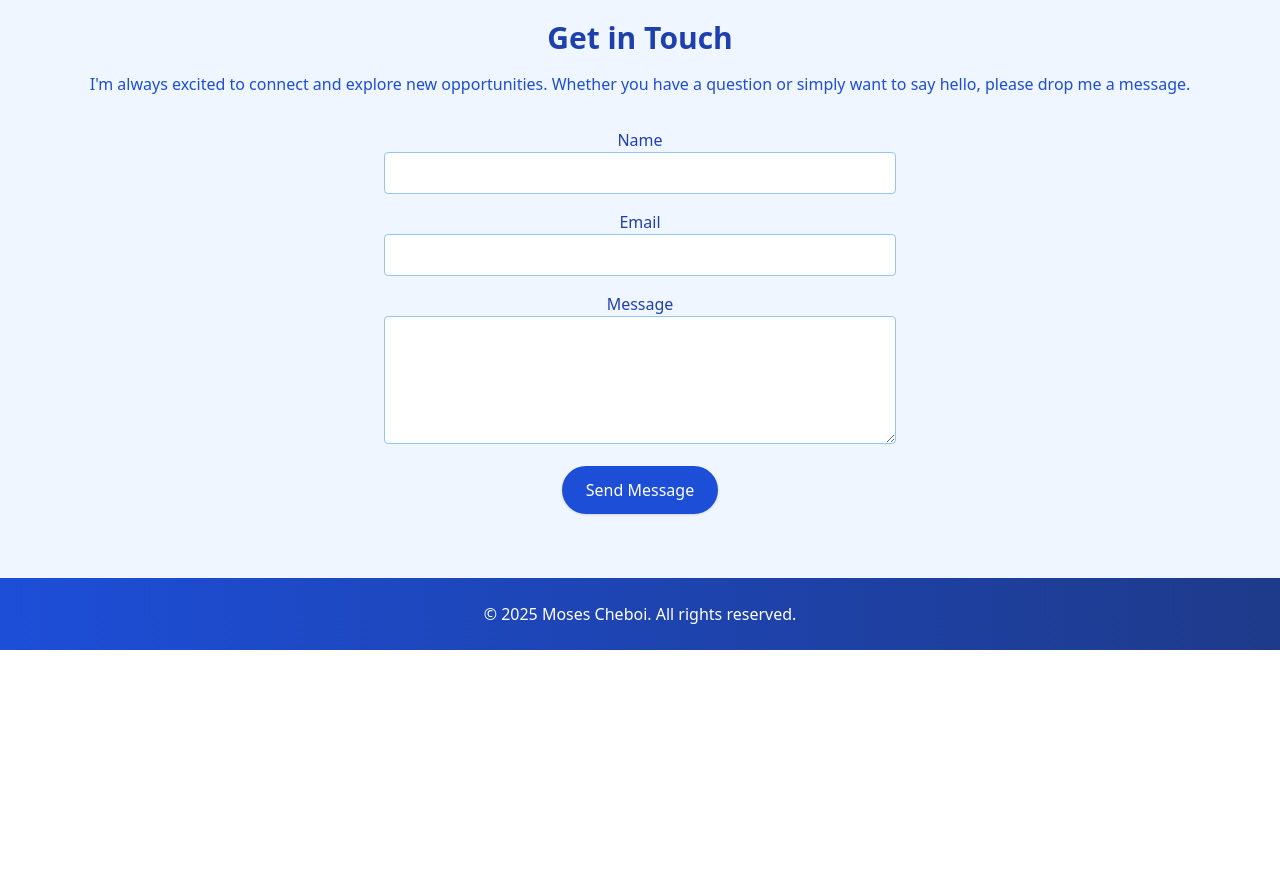
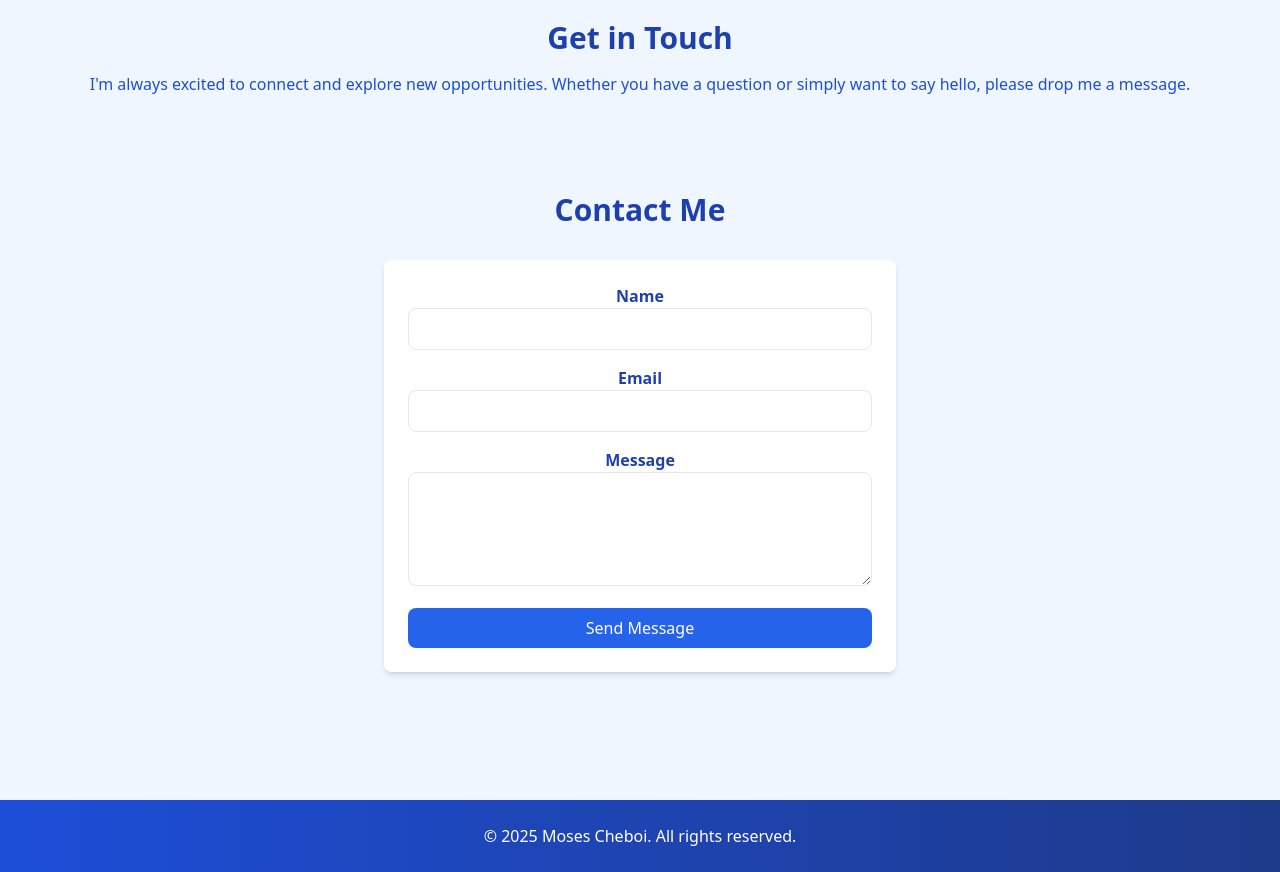
Before and after one commit to cheboi/my-website, a Next.js app: page / in a window 1280 px wide. Shown: the part 2940-3812 px from the top of the page. Before the commit the page ends 3590 px from the top, so only its background shows below. Built offline with nearby package versions, Linux system fonts and the light colour scheme.

Commit message:
feat(fixed contact api)

```diff
--- a/app/api/contact/route.ts
+++ b/app/api/contact/route.ts
@@ -1,43 +1,41 @@
 import { NextResponse } from "next/server";
 import nodemailer from "nodemailer";
 
-export async function POST(request: Request) {
+export async function POST(req: Request) {
   try {
-    const { name, email, message } = await request.json();
+    const { name, email, message } = await req.json();
+
     if (!name || !email || !message) {
-      return NextResponse.json({ error: "Missing fields" }, { status: 400 });
+      return NextResponse.json(
+        { error: "All fields are required" },
+        { status: 400 }
+      );
     }
 
     const transporter = nodemailer.createTransport({
-      host: process.env.SMTP_HOST,
-      port: Number(process.env.SMTP_PORT),
-      secure: process.env.SMTP_SECURE === "true",
+      service: "Gmail",
       auth: {
-        user: process.env.SMTP_USER,
-        pass: process.env.SMTP_PASS,
+        user: process.env.EMAIL_USER,
+        pass: process.env.EMAIL_PASS,
       },
     });
 
     const mailOptions = {
-      from: process.env.SMTP_FROM,
-      to: process.env.CONTACT_EMAIL,
+      from: email,
+      to: process.env.EMAIL_USER,
       subject: `New Contact Form Submission from ${name}`,
-      text: `You have received a new message from your portfolio contact form.
-
-Name: ${name}
-Email: ${email}
-Message: ${message}`,
+      text: `Name: ${name}\nEmail: ${email}\n\nMessage:\n${message}`,
     };
 
     await transporter.sendMail(mailOptions);
+
     return NextResponse.json(
-      { message: "Message sent successfully" },
+      { message: "Email sent successfully!" },
       { status: 200 }
     );
   } catch (error) {
-    console.error("Error sending email:", error);
     return NextResponse.json(
-      { error: "Internal Server Error" },
+      { error: "Failed to send email" },
       { status: 500 }
     );
   }
--- a/components/ContactForm.tsx
+++ b/components/ContactForm.tsx
@@ -1,16 +1,14 @@
 "use client";
 import { useState } from "react";
 
-export default function ContactForm() {
+const ContactForm = () => {
   const [formData, setFormData] = useState({
     name: "",
     email: "",
     message: "",
   });
-  const [status, setStatus] = useState<
-    "idle" | "loading" | "success" | "error"
-  >("idle");
-  const [errorMsg, setErrorMsg] = useState("");
+
+  const [status, setStatus] = useState<string | null>(null);
 
   const handleChange = (
     e: React.ChangeEvent<HTMLInputElement | HTMLTextAreaElement>
@@ -20,68 +18,90 @@ export default function ContactForm() {
 
   const handleSubmit = async (e: React.FormEvent) => {
     e.preventDefault();
-    setStatus("loading");
-    setErrorMsg("");
+    setStatus("Sending...");
+
     try {
-      const res = await fetch("/api/contact", {
+      const response = await fetch("/api/contact", {
         method: "POST",
-        headers: { "Content-Type": "application/json" },
+        headers: {
+          "Content-Type": "application/json",
+        },
         body: JSON.stringify(formData),
       });
-      if (!res.ok) throw new Error("Failed to send message");
-      setStatus("success");
+
+      if (response.ok) {
+        setStatus("Message sent successfully!");
         setFormData({ name: "", email: "", message: "" });
+      } else {
+        setStatus("Failed to send message. Try again.");
+      }
     } catch (error) {
-      setStatus("error");
-      setErrorMsg((error as Error).message);
+      setStatus("Error sending message.");
     }
   };
 
   return (
-    <form onSubmit={handleSubmit} className="max-w-lg mx-auto space-y-4">
+    <section id="contact" className="py-16 bg-blue-50">
+      <div className="container mx-auto px-4">
+        <h2 className="text-3xl font-semibold text-blue-800 mb-8 text-center">
+          Contact Me
+        </h2>
+
+        <div className="max-w-lg mx-auto bg-white p-6 rounded-lg shadow-md">
+          <form onSubmit={handleSubmit} className="space-y-4">
             <div>
-        <label className="block text-blue-800 font-medium">Name</label>
+              <label className="block text-blue-800 font-semibold">Name</label>
               <input
                 type="text"
                 name="name"
                 value={formData.name}
                 onChange={handleChange}
                 required
-          className="w-full border border-blue-300 rounded px-3 py-2 focus:outline-none focus:ring-2 focus:ring-blue-500"
+                className="w-full px-4 py-2 border rounded-lg focus:outline-none focus:ring-2 focus:ring-blue-500"
               />
             </div>
+
             <div>
-        <label className="block text-blue-800 font-medium">Email</label>
+              <label className="block text-blue-800 font-semibold">Email</label>
               <input
                 type="email"
                 name="email"
                 value={formData.email}
                 onChange={handleChange}
                 required
-          className="w-full border border-blue-300 rounded px-3 py-2 focus:outline-none focus:ring-2 focus:ring-blue-500"
+                className="w-full px-4 py-2 border rounded-lg focus:outline-none focus:ring-2 focus:ring-blue-500"
               />
             </div>
+
             <div>
-        <label className="block text-blue-800 font-medium">Message</label>
+              <label className="block text-blue-800 font-semibold">
+                Message
+              </label>
               <textarea
                 name="message"
+                rows={4}
                 value={formData.message}
                 onChange={handleChange}
                 required
-          className="w-full border border-blue-300 rounded px-3 py-2 h-32 focus:outline-none focus:ring-2 focus:ring-blue-500"
+                className="w-full px-4 py-2 border rounded-lg focus:outline-none focus:ring-2 focus:ring-blue-500"
               />
             </div>
-      {status === "error" && <p className="text-red-600">{errorMsg}</p>}
-      {status === "success" && (
-        <p className="text-green-600">Message sent successfully!</p>
-      )}
+
             <button
               type="submit"
-        className="bg-blue-700 text-white px-6 py-3 rounded-full shadow hover:bg-blue-800 transition"
-        disabled={status === "loading"}
+              className="w-full bg-blue-600 text-white py-2 rounded-lg hover:bg-blue-700 transition"
             >
-        {status === "loading" ? "Sending..." : "Send Message"}
+              Send Message
             </button>
+
+            {status && (
+              <p className="text-center text-blue-800 mt-4">{status}</p>
+            )}
           </form>
+        </div>
+      </div>
+    </section>
   );
-}
+};
+
+export default ContactForm;
```
Lines whose indentation alone changed are shown as unchanged.
